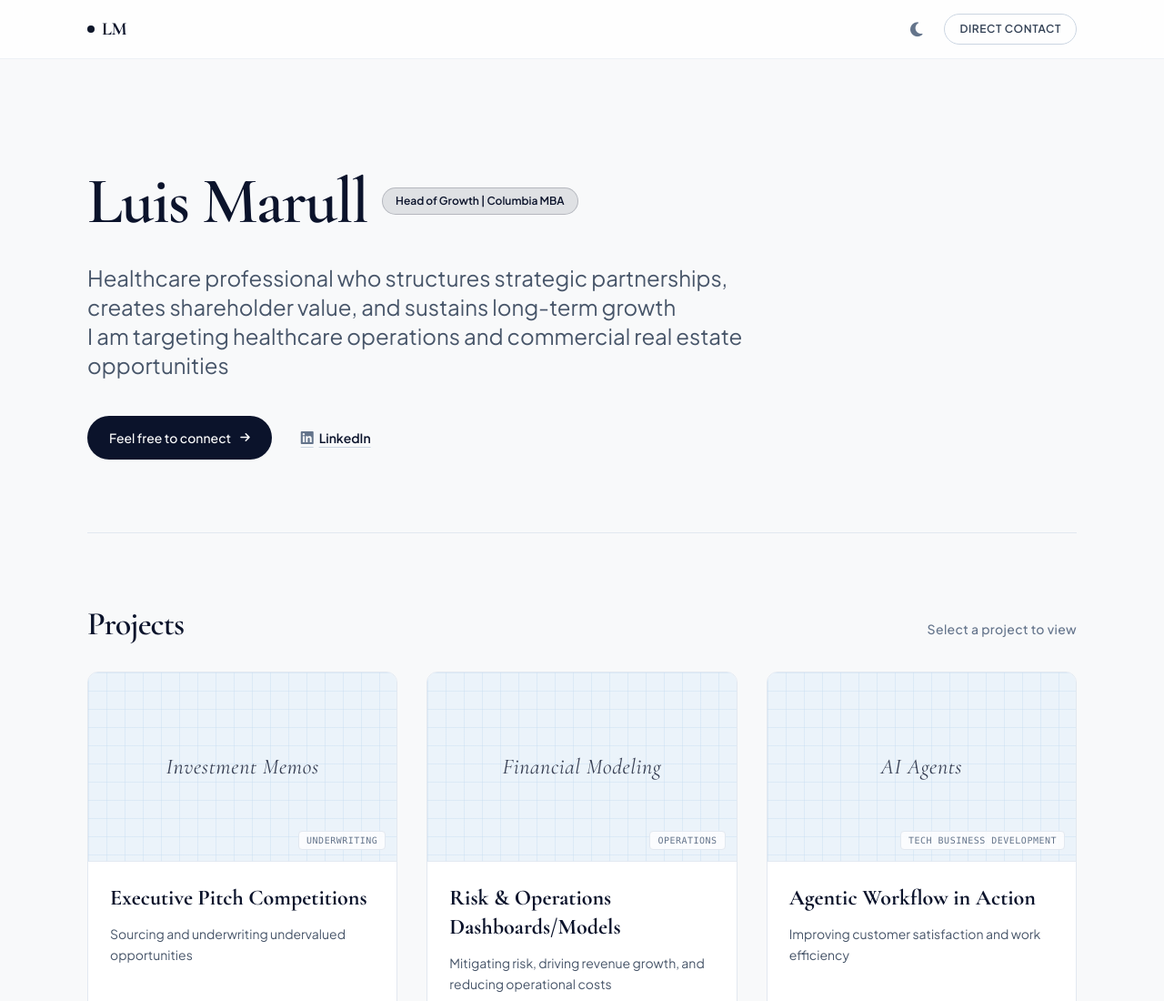
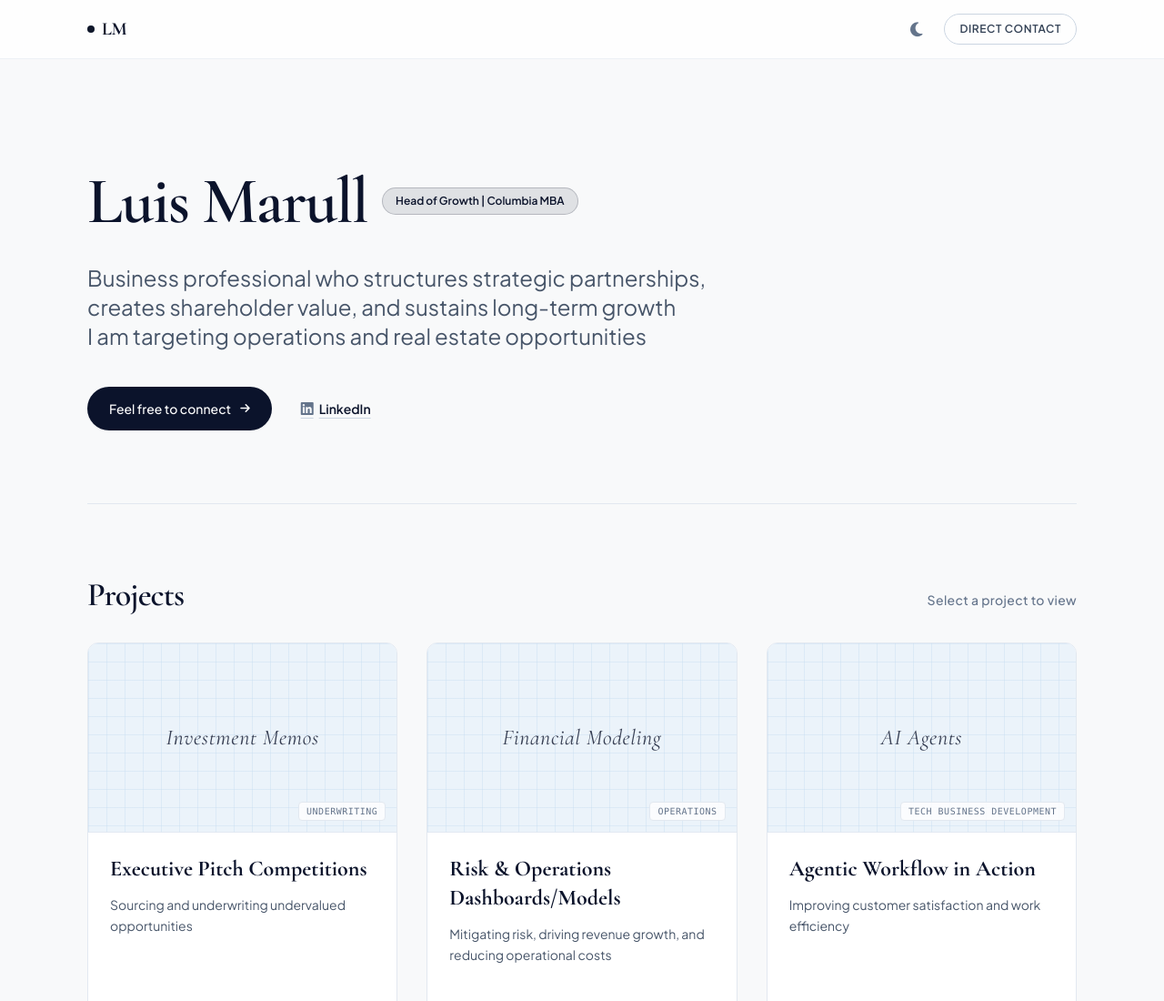
Before and after one commit to LMarull/healthcare-portfolio-sandbox, a plain HTML site: page index.html in a window 1280 px wide. Shown: the top 1100 px of the page at 91% size. Drawn offline with nearby package versions, Linux system fonts and the light colour scheme.

Commit message:
Update index.html

```diff
--- a/index.html
+++ b/index.html
@@ -76,8 +76,8 @@
                 </span>
             </div>
             <div class="space=y-6 max-w-3xl text-slate-600 dark:text-slate-300 text-lg sm:text-xl md:text-2xl leading-relaxed font-normal">
-                <p class = "text-wrap=balance">Healthcare professional who structures strategic partnerships, creates shareholder value, and sustains long-term growth </p>
-                    <p>I am targeting healthcare operations and commercial real estate opportunities </p>
+                <p class = "text-wrap=balance">Business professional who structures strategic partnerships, creates shareholder value, and sustains long-term growth </p>
+                    <p>I am targeting operations and real estate opportunities </p>
             </div>
             <div class="pt-2 flex flex-wrap items-center gap-4 sm:gap-6">
                 <button onclick="openModal('connectModal')" class="inline-flex items-center justify-center px-6 py-3.5 rounded-full bg-navy-900 hover:bg-navy-800 dark:bg-sky-500 dark:hover:bg-sky-400 text-white dark:text-slate-950 font-medium text-sm transition-all shadow-sm hover:shadow-md active:scale-95 group">
```
